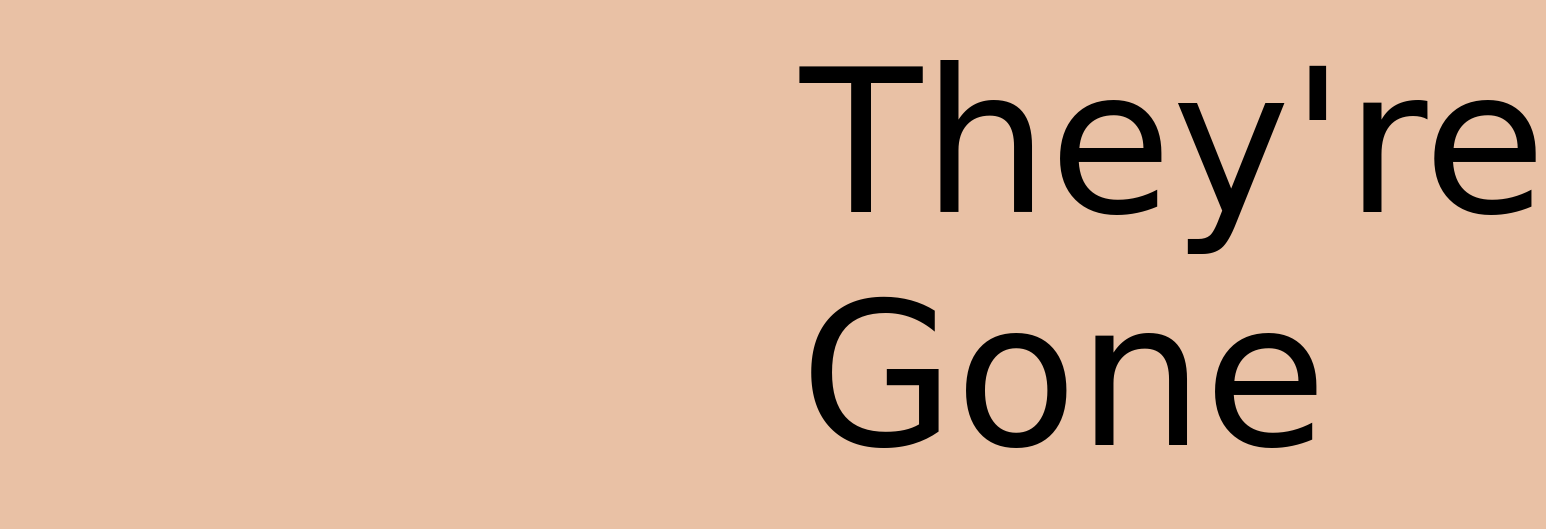
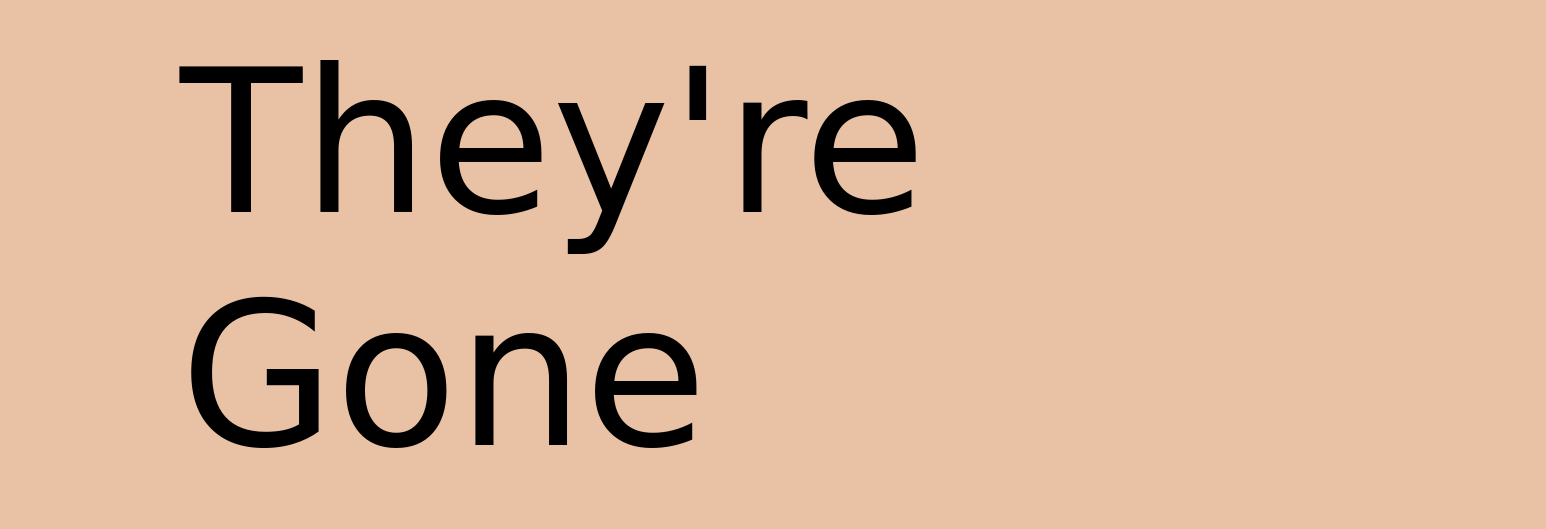
Before and after one commit to shamailz/creative-computing-04-final-project, a plain HTML site: page index.html in a window 1280 px wide. Shown: the part 154-683 px from the top of the page, 1546 px wide, since content can reach past the window. Drawn offline with Linux system fonts and the light colour scheme; a web font is replaced by a local one.

Commit message:
Update css/style.css

```diff
--- a/css/style.css
+++ b/css/style.css
@@ -34,7 +34,7 @@ body {
   font-size: 200px;
   display: inline-grid;
   margin-top: 90px;
-  margin-left: 400px;
+  margin-left: 90px;
 }
 
 .box-2 {
```
